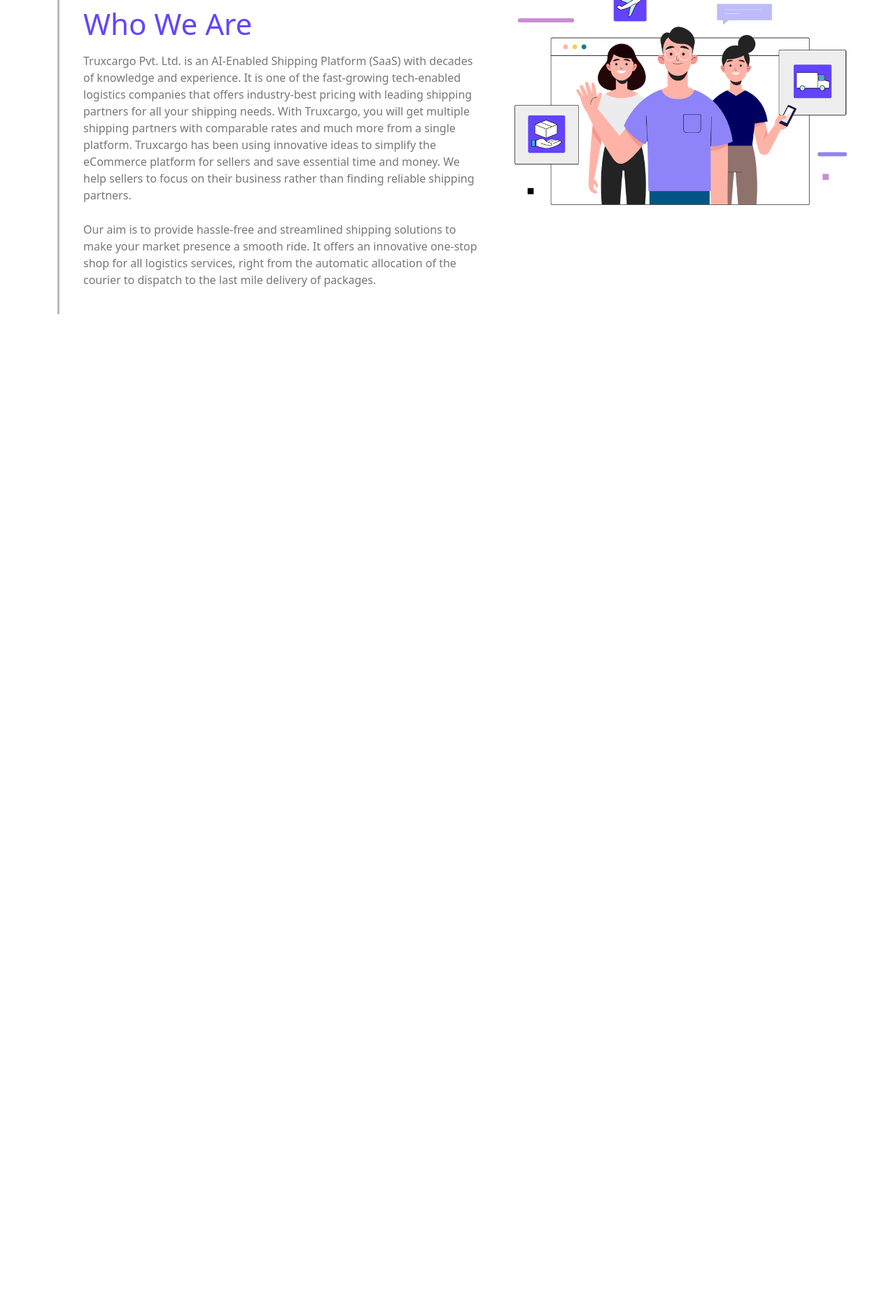
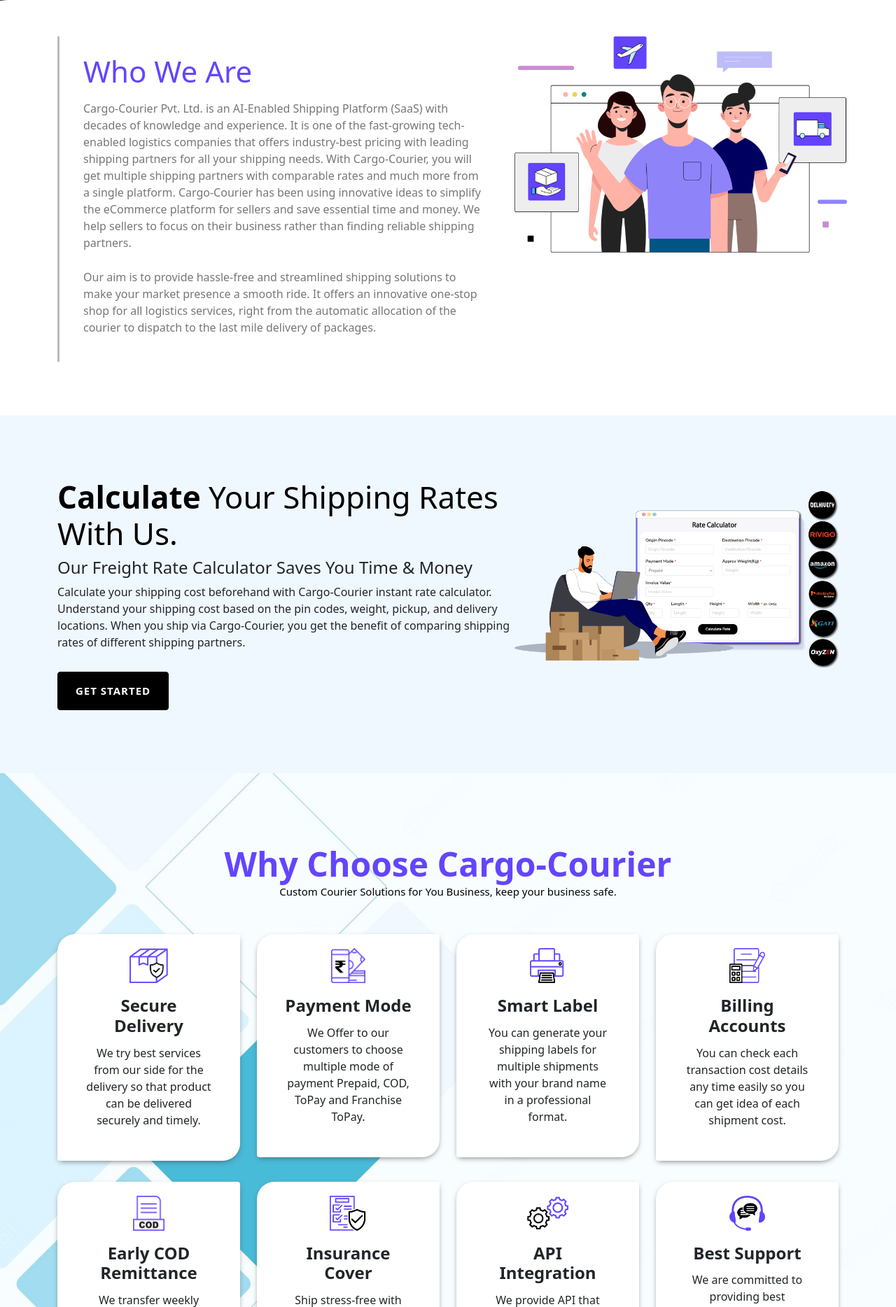
Before and after one commit to tanishqsoni24/cargo-couriers, a Django app: page / in a window 1280 px wide. Shown: the part 1286-3154 px from the top of the page at 70% size. Before the commit the page ends 1735 px from the top, so only its background shows below. Run offline with Django 4.2, Linux system fonts and the light colour scheme.

Commit message:
commit-5

```diff
--- a/CargoCouriers/app/templates/base/base.html
+++ b/CargoCouriers/app/templates/base/base.html
@@ -11,6 +11,8 @@
     {% include "landingpage/bannersection.html" %}
     {% include "landingpage/networksection.html" %}
     {% include "landingpage/aboutpart.html" %}
+    {% include "landingpage/servicepart.html" %}
+    {% include "landingpage/deliveryprocesspart.html" %}
     {% comment %} {% include "landingpage/deliverypart.html" %} {% endcomment %}
     <script src="https://cdn.jsdelivr.net/npm/bootstrap@5.3.0-alpha1/dist/js/bootstrap.bundle.min.js" integrity="sha384-w76AqPfDkMBDXo30jS1Sgez6pr3x5MlQ1ZAGC+nuZB+EYdgRZgiwxhTBTkF7CXvN" crossorigin="anonymous"></script>
   </body>
--- a/CargoCouriers/app/templates/base/navbar.html
+++ b/CargoCouriers/app/templates/base/navbar.html
@@ -42,25 +42,25 @@
     color: white;
   }
 
-  .authButtons button:nth-child(1){
+  .authButtons a:nth-child(1){
     border: 2px solid var(--theme);
     color: var(--theme);
     border-radius: 5px 0px 0px 5px;
   }
 
-  .authButtons button:nth-child(1):active{
+  .authButtons a:nth-child(1):active{
     border: 2px solid var(--theme);
     color: white;
     background: var(--theme);
   }
 
-  .authButtons button:nth-child(2){
+  .authButtons a:nth-child(2){
     background: var(--theme);
     border-radius: 0px 5px 5px 0px;
     color: white;
   }
 
-  .authButtons button:nth-child(2):active{
+  .authButtons a:nth-child(2):active{
     background: var(--theme);
   }
 </style>
@@ -109,8 +109,8 @@
       </ul>
 
       <div class="d-flex authButtons " >
-        <button class="btn">Login</button>
-        <button class="btn">Signup</button>
+        <a href="/login" class="btn">Login</a>
+        <a href="/signup" class="btn">Signup</a>
       </div>
     </div>
   </div>
--- a/CargoCouriers/app/templates/landingpage/aboutpart.html
+++ b/CargoCouriers/app/templates/landingpage/aboutpart.html
@@ -41,14 +41,14 @@
                 <div class="about_part_text">
                     <div class="about_text_iner">
                         <h2><span class="black">Who</span> We Are</h2>
-                        <p>Truxcargo Pvt. Ltd. is an AI-Enabled Shipping Platform (SaaS) with decades of knowledge and experience. It is one of the fast-growing tech-enabled logistics companies that offers industry-best pricing with leading shipping partners for all your shipping needs. With Truxcargo, you will get multiple shipping partners with comparable rates and much more from a single platform. Truxcargo has been using innovative ideas to simplify the eCommerce platform for sellers and save essential time and money. We help sellers to focus on their business rather than finding reliable shipping partners.</p>
+                        <p>Cargo-Courier Pvt. Ltd. is an AI-Enabled Shipping Platform (SaaS) with decades of knowledge and experience. It is one of the fast-growing tech-enabled logistics companies that offers industry-best pricing with leading shipping partners for all your shipping needs. With Cargo-Courier, you will get multiple shipping partners with comparable rates and much more from a single platform. Cargo-Courier has been using innovative ideas to simplify the eCommerce platform for sellers and save essential time and money. We help sellers to focus on their business rather than finding reliable shipping partners.</p>
                           <p>Our aim is to provide hassle-free and streamlined shipping solutions to make your market presence a smooth ride. It offers an innovative one-stop shop for all logistics services, right from the automatic allocation of the courier to dispatch to the last mile delivery of packages.</p>
 
                     </div>
                 </div>
             </div>
             <div class="col-lg-5 about di-none" style="padding: 0">
-                <img src="{% static '/plugins/who.png' %}" alt="Truxcargo" style="max-width: 100%;">
+                <img src="{% static '/plugins/who.png' %}" alt="Cargo-Courier" style="max-width: 100%;">
             </div>
         </div>
     </div>
--- /dev/null
+++ b/CargoCouriers/app/templates/landingpage/deliveryprocesspart.html
@@ -0,0 +1,132 @@
+{% load static %}
+
+<style>
+    .section_padding {
+        padding: 110px 0px 90px;
+    }
+
+    .section_tittle {
+        margin-bottom: 50px;
+        text-align: center;
+    }
+
+    .section_tittle h2 {
+        font-size: 48px;
+        color: #6345fe;
+        line-height: 40px;
+        font-weight: 700;
+        margin-bottom: 8px;
+    }
+
+    .section_tittle p {
+        margin-bottom: 7px;
+        font-weight: 400;
+        color: #010101;
+        font-size: 15px;
+    }
+
+    .single_deliverie_process {
+        text-align: center;
+        -webkit-box-shadow: 0 3px 9px -3px rgb(66 66 66 / 80%);
+        -moz-box-shadow: 0 3px 9px -3px rgb(66 66 66 / 80%);
+        box-shadow: 0 3px 9px -3px rgb(66 66 66 / 80%);
+        min-height: 200px;
+        padding: 20px 40px 30px;
+        background: #fff;
+        -webkit-border-radius: 1px;
+        -moz-border-radius: 1px;
+        border-radius: 4px;
+        -webkit-transition: all .4s ease-in-out;
+        -moz-transition: all .4s ease-in-out;
+        -o-transition: all .4s ease-in-out;
+        transition: all .4s ease-in-out;
+        margin-bottom: 30px;
+        -moz-border-radius-topleft: 25px;
+        -moz-border-radius-bottomright: 25px;
+        -webkit-border-top-left-radius: 25px;
+        -webkit-border-bottom-right-radius: 25px;
+    }
+
+    .single_deliverie_process img {
+        height: 50px;
+    }
+
+    .single_deliverie_process h4 {
+        font-size: 24px;
+        font-weight: 700;
+        margin: 18px 0 12px;
+    }
+</style>
+
+<section class="deliverie_process section_padding" style="background: url('{% static "/plugins/banner-bottom1.png" %}'); background-repeat: no-repeat; background-size: contain;">
+    <div class="container">
+        <div class="row justify-content-center">
+            <div class="col-lg-7 col-sm-10">
+                <div class="section_tittle">
+                    <h2>Why Choose <b class="black">Cargo-Courier</b></h2>
+                    <p>Custom Courier Solutions for You Business, keep your business safe.</p>
+                </div>
+            </div>
+        </div>
+        <div class="row">
+            <div class="col-lg-3 col-sm-6">
+                <div class="single_deliverie_process">
+                    <img src="{% static '/plugins/secure_delivery.png' %}" alt="">
+                    <h4>Secure Delivery</h4>
+                    <p>We try best services from our side for the delivery so that product can be delivered securely and timely. </p>
+                </div>
+            </div>
+            <div class="col-lg-3 col-sm-6">
+                <div class="single_deliverie_process">
+                    <img src="{% static '/plugins/payment_mode.png' %}" alt="">
+                    <h4> Payment Mode</h4>
+                    <p> We Offer to our customers to choose  multiple mode of payment Prepaid, COD, ToPay and Franchise ToPay.  </p>
+                </div>
+            </div>
+            <div class="col-lg-3 col-sm-6">
+                <div class="single_deliverie_process">
+                    <img src="{% static '/plugins/label.png' %}" alt="">
+                    <h4>Smart Label</h4>
+                    <p>You can generate your shipping labels for multiple shipments with your brand name in a professional format. </p>
+                </div>
+            </div>
+            <div class="col-lg-3 col-sm-6">
+                <div class="single_deliverie_process">
+                    <img src="{% static '/plugins/accounting.png' %}" alt="">
+                    <h4>Billing Accounts</h4>
+                    <p>You can check each transaction cost details any time easily so you can get idea of each shipment cost. </p>
+                </div>
+            </div>
+            <div class="col-lg-3 col-sm-6">
+                <div class="single_deliverie_process">
+                    <img src="{% static '/plugins/cod.png' %}" alt="">
+                    <h4>Early COD Remittance</h4>
+                    <p>We transfer weekly COD remittance which improve your business cash flow with Cargo-Courier.! </p>
+                </div>
+            </div>
+
+            <div class="col-lg-3 col-sm-6">
+                <div class="single_deliverie_process">
+                    <img src="{% static '/plugins/insurance.png' %}" alt="">
+                    <h4>Insurance Cover</h4>
+                    <p>Ship stress-free with Trux Cargo, We provide Maximum insurance coverage for lost &amp; damaged shipments.!</p>
+                </div>
+            </div>
+            <div class="col-lg-3 col-sm-6">
+                <div class="single_deliverie_process">
+                    <img src="{% static '/plugins/api.png' %}" alt="">
+                    <h4>API Integration</h4>
+                    <p>We provide API that allows to process single or bulk shipments at single platform as well as track all shipments.</p>
+                </div>
+            </div>
+            <div class="col-lg-3 col-sm-6">
+                <div class="single_deliverie_process">
+                    <img src="{% static '/plugins/support.png' %}" alt="">
+                    <h4>Best Support</h4>
+                    <p>We are committed to providing best customer care for shipping-related, tech related and other problems. </p>
+                </div>
+            </div>
+
+        </div>
+    </div>
+</section>
--- a/CargoCouriers/app/templates/landingpage/networksection.html
+++ b/CargoCouriers/app/templates/landingpage/networksection.html
@@ -35,7 +35,7 @@
 
 </style>
 
-<section class="service_part service_part1 section_padding" style="background: url(https://truxcargo.com/assets/img/banner-bottom.jpg); background-repeat: no-repeat; background-size: 100% 100%;">
+<section class="service_part service_part1 section_padding" style="background: url('{% static "/plugins/banner-bottom.jpg" %}'); background-repeat: no-repeat; background-size: 100% 100%;">
     <div class="container">
         <div class="row justify-content-between">
             <div class="col-lg-6">
@@ -44,7 +44,7 @@
                 </div>
             </div>
             <div class="col-lg-6">
-                <h1 class="white mt-4" style="text-transform: uppercase;">Truxcargo Superiority</h1>
+                <h1 class="white mt-4" style="text-transform: uppercase;">Cargo-Courier Superiority</h1>
                 <div class="single_service_text">
                     <div class="col-lg-4"><img src="{% static '/plugins/customer.png' %}" alt=""></div>
                     <div class="col-lg-8"><h4> 7460+ </h4><p>Happy Clients</p></div>
--- /dev/null
+++ b/CargoCouriers/app/templates/landingpage/servicepart.html
@@ -0,0 +1,60 @@
+{% load static %}
+
+<style>
+    .service_part .service_text h2 {
+        font-size: 44px;
+        text-transform: capitalize;
+        color: #000;
+    }
+
+    h3 {
+        font-size: 24px;
+        line-height:1.2em;
+    }
+
+    .service_part .service_text p {
+        margin-bottom: 15px;
+    }
+
+    .service_part .service_text .btn_1 {
+        margin-top: 15px;
+    }
+
+    .btn_1 {
+        display: inline-block;
+        padding: 15px 25px;
+        border-radius: 4px;
+        font-size: 15px;
+        color: #fff;
+        letter-spacing: 1px;
+        text-transform: uppercase;
+        background-color: #000;
+        font-weight: 600;
+        -webkit-transition: 0.5s;
+        transition: 0.5s;
+        border: 1px solid #000;
+        width: max-content;
+    }
+</style>
+
+<section class="service_part" style="background: #f0f8ff;">
+    <div class="container">
+        <div class="row justify-content-between">
+             <div class="col-lg-7" style="padding-right:0">
+                <div class="service_text">
+                    <h2><b class="blue">Calculate</b> your shipping rates with us.</h2>
+                    <h3>Our Freight Rate Calculator Saves You Time &amp; Money </h3>
+                    <p>Calculate your shipping cost beforehand with Cargo-Courier instant rate calculator.
+                        Understand your shipping cost based on the pin codes, weight, pickup, and delivery locations.
+                        When you ship via Cargo-Courier,  you get the benefit of comparing shipping rates of different shipping partners.
+                    </p>
+                    <a href="" class="cta_btn btn_1" style="text-decoration: none;">Get Started</a>
+                 </div>
+            </div>
+            <div class="col-lg-5" style="padding:0">
+                <img src="{% static '/plugins/rate-calculator.png' %}" alt="Rate Calculator" style="max-width:100%">
+            </div>
+
+        </div>
+    </div>
+</section>
--- a/CargoCouriers/app/views.py
+++ b/CargoCouriers/app/views.py
@@ -10,11 +10,11 @@ def login(request):
     data_dict = dict()
     data_dict['Navbar'] = 'base/navbar.html'
     data_dict['Data'] = 'forms/login.html'
-    return render(request, 'base/base.html', data_dict)
+    return render(request, 'forms/login.html', data_dict)
 
 
 def signup(request):
     data_dict = dict()
     data_dict['Navbar'] = 'base/navbar.html'
     data_dict['Data'] = 'forms/signup.html'
-    return render(request, 'base/base.html', data_dict)
+    return render(request, 'forms/signup.html', data_dict)
```
Also changed, not shown: CargoCouriers/app/static/plugins/accounting.png (added), CargoCouriers/app/static/plugins/api.png (added), CargoCouriers/app/static/plugins/banner-bottom1.png (added), CargoCouriers/app/static/plugins/cod.png (added), CargoCouriers/app/static/plugins/insurance.png (added), CargoCouriers/app/static/plugins/label.png (added), CargoCouriers/app/static/plugins/payment_mode.png (added), CargoCouriers/app/static/plugins/rate-calculator.png (added), CargoCouriers/app/static/plugins/secure_delivery.png (added), CargoCouriers/app/static/plugins/support.png (added).
